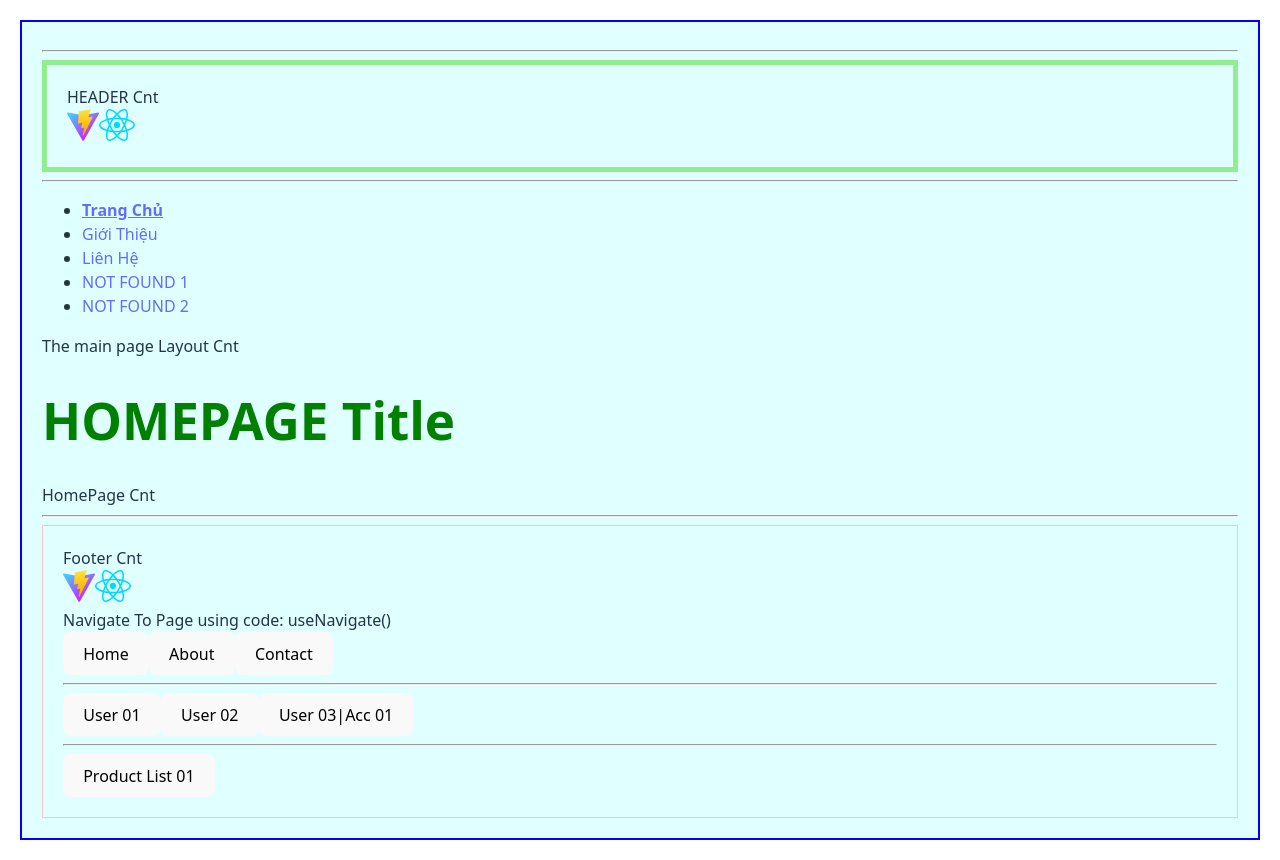
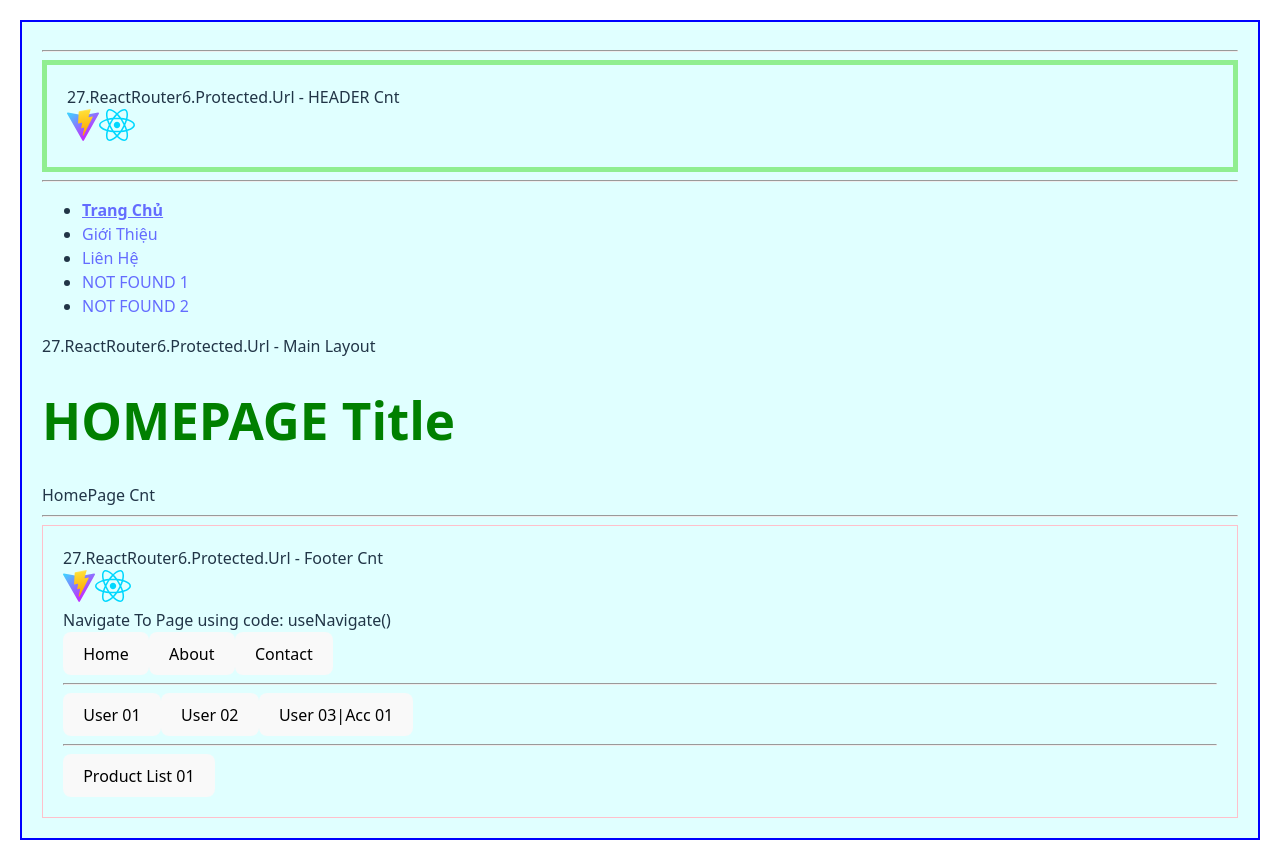
Before and after one commit to trandungchien1982/reactjs, a React (Vite) app in the folder my-app/: page / in a window 1280 px wide. Built offline with nearby package versions, Linux system fonts and the light colour scheme.

Commit message:
Start 27.ReactRouter6.Protected.Url

```diff
--- a/my-app/index.html
+++ b/my-app/index.html
@@ -4,7 +4,7 @@
     <meta charset="UTF-8" />
     <link rel="icon" type="image/svg+xml" href="/vite.svg" />
     <meta name="viewport" content="width=device-width, initial-scale=1.0" />
-    <title>26.ReactRouter6</title>
+    <title>27.ReactRouter6.Protected.Url</title>
   </head>
   <body>
     <div id="root"></div>
--- a/my-app/src/Footer.jsx
+++ b/my-app/src/Footer.jsx
@@ -18,7 +18,7 @@ function Footer() {
     <>
         <hr />
         <div style={{ border: "1px solid pink", padding: "20px"}}>
-            <div>Footer Cnt</div>
+            <div>27.ReactRouter6.Protected.Url - Footer Cnt</div>
             <div>
                 <a href="https://vite.dev" target="_blank">
                   <img src={viteLogo} className="logo" alt="Vite logo" />
--- a/my-app/src/Header.jsx
+++ b/my-app/src/Header.jsx
@@ -10,7 +10,7 @@ function Header() {
     <>
         <hr />
         <div style={{ border: "5px solid lightgreen", padding: "20px"}}>
-            <div>HEADER Cnt</div>
+            <div>27.ReactRouter6.Protected.Url - HEADER Cnt</div>
             <div>
                 <a href="https://vite.dev" target="_blank">
                   <img src={viteLogo} className="logo" alt="Vite logo" />
--- a/my-app/src/Layout.jsx
+++ b/my-app/src/Layout.jsx
@@ -15,7 +15,7 @@ function Layout() {
       <hr />
 
       <Navbar />
-      <div>The main page Layout Cnt</div>
+      <div>27.ReactRouter6.Protected.Url - Main Layout</div>
       <main>
         {/* Nơi các Route con (HomePage, AboutPage, ContactPage) sẽ được render */}
         <Outlet />
```
